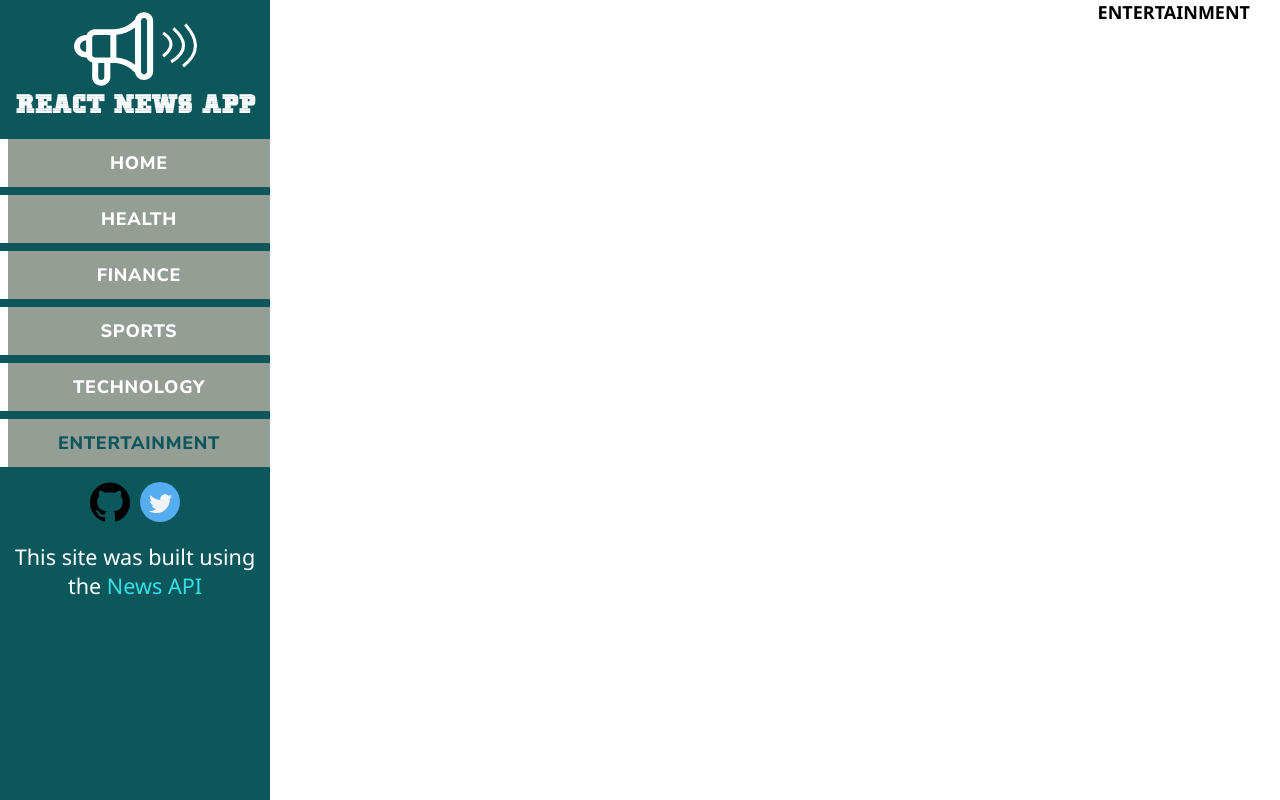
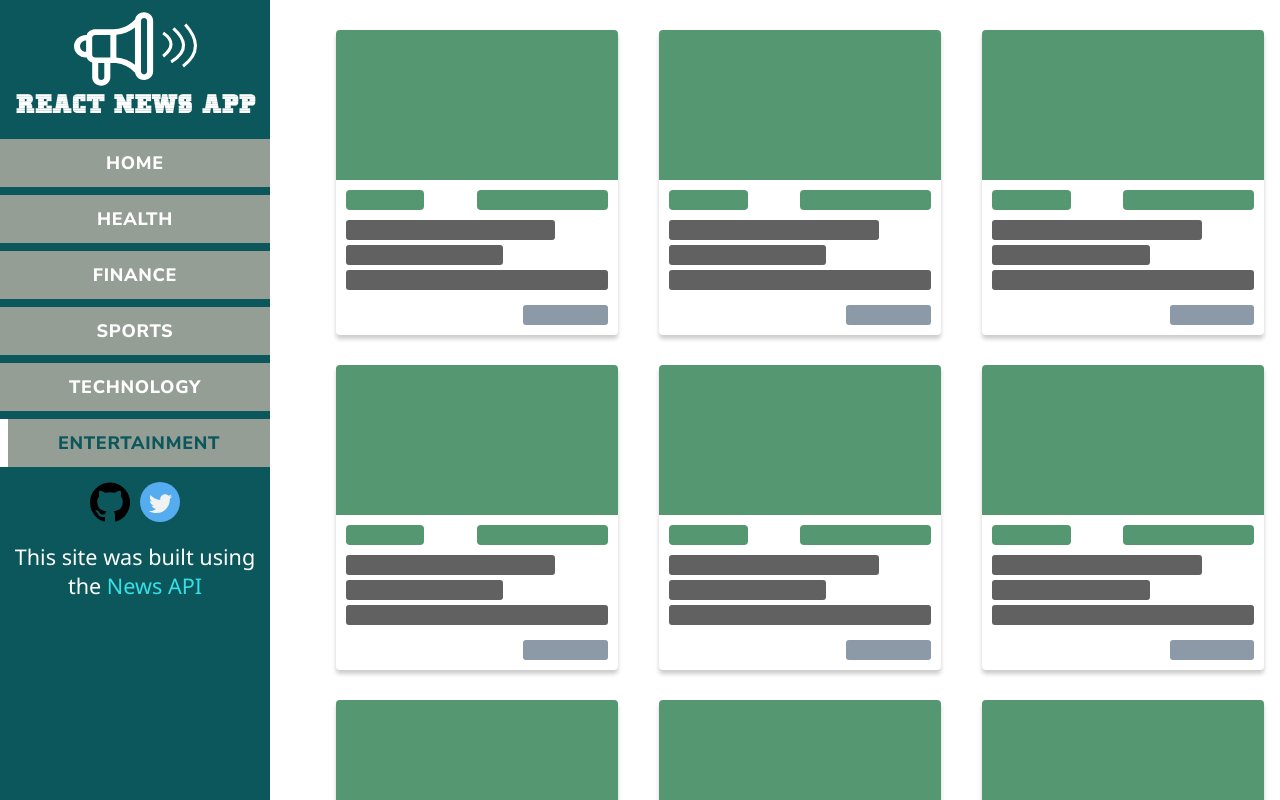
Before and after one commit to Irene-24/react-news-app, a React (Create React App) app: page /entertainment in a window 1280 px wide. Shown: the top 800 px of the page. Built offline with nearby package versions, Linux system fonts and the light colour scheme.

Commit message:
added fixed header, adjust side bar responsivesness to 992px screen width

```diff
--- a/src/App.js
+++ b/src/App.js
@@ -1,6 +1,7 @@
 import React, { Component } from 'react';
 import { Route, Switch, Redirect } from "react-router-dom";
 import Layout from "./components/Layout/Layout";
+import LoadingPage from "./components/LoadingPage/LoadingPage";
 
 
 class App extends Component
@@ -14,19 +15,21 @@ class App extends Component
     (
       <Switch>
 
-        <Route path="/home" render = { () => <h1 style={ {textAlign:"center",position:"absolute",top:"0",right:"30px"}}>HOME</h1> } />
-        <Route path="/health" render = { () => <h1 style={ {textAlign:"center",position:"absolute",top:"0",right:"30px"}}>HEALTH</h1> } />
-        <Route path="/finance" render = { () => <h1 style={ {textAlign:"center",position:"absolute",top:"0",right:"30px"}}>FINANCE</h1> } />
-        <Route path="/sports" render = { () => <h1 style={ {textAlign:"center",position:"absolute",top:"0",right:"30px"}}>SPORTS</h1> } />
-        <Route path="/technology" render = { () => <h1 style={ {textAlign:"center",position:"absolute",top:"0",right:"30px"}}>TECHNOLOGY</h1> } />
-        <Route path="/entertainment" render = { () => <h1 style={ {textAlign:"center",position:"absolute",top:"0",right:"30px"}}>ENTERTAINMENT</h1> } />
+        <Route path="/home" />
+        <Route path="/health" />
+        <Route path="/finance" />
+        <Route path="/sports" />
+        <Route path="/technology" />
+        <Route path="/entertainment" />
         <Redirect to ="/home" />
+
       </Switch>
     );
 
     return (
       <Layout>
        { routes }
+       <LoadingPage />
       </Layout>
     );
 
--- a/src/components/Header/Header.jsx
+++ b/src/components/Header/Header.jsx
@@ -6,17 +6,21 @@ import classes from "./Header.module.css";
 const header = (props) => {
     return (
 
-        <header className = {classes.Header}>
+        <header className={classes.Header}>
 
-        <div onClick = { props.toggle } className = {classes.Hamburger}>
+            <nav>
+                <div onClick={props.toggle} className={classes.Hamburger}>
                     <div></div>
                     <div></div>
                     <div></div>
                 </div>
 
-        <div className = {classes.Logo}>
+                <div className={classes.Logo}>
                     <Logo />
                 </div>
+            </nav>
+
+
 
 
         </header>
--- a/src/components/Header/Header.module.css
+++ b/src/components/Header/Header.module.css
@@ -6,6 +6,14 @@
     max-height: 60px;
     position: relative;
     z-index: 100;
+}
+
+.Header nav
+{
+    position: fixed;
+    width: 100vw;
+    z-index: 100;
+    background: var(--green);
 }
 
 .Hamburger
@@ -50,7 +58,7 @@
     max-width: 78px;
 }
 
-@media (min-width:768px)
+@media (min-width:993px)
 {
     .Header
     {
--- /dev/null
+++ b/src/components/LoadingPage/DummyCard/DummyCard.jsx
@@ -0,0 +1,45 @@
+import React from 'react'
+import classes from "./DummyCard.module.css";
+
+
+const dummyCard = () => {
+
+    return (
+        <div className={classes.Card}>
+
+            <div className={classes.CardPic}>
+
+
+            </div>
+
+            <div className={classes.Content}>
+                <div className={classes.Author}>
+
+                </div>
+
+                <div className={classes.Date}>
+
+                </div>
+
+                <div className={classes.Text} >
+
+                  <div></div>
+                  <div></div>
+                  <div></div>
+
+                </div>
+
+                <div className={classes.Out} >
+
+                </div>
+            </div>
+
+
+
+        </div>
+
+    );
+
+}
+
+export default dummyCard;
--- /dev/null
+++ b/src/components/LoadingPage/DummyCard/DummyCard.module.css
@@ -0,0 +1,110 @@
+.Card
+{
+    background: #FFFFFF;
+    box-shadow: 0px 4px 4px rgba(0, 0, 0, 0.25);
+    width:280px;
+    border-radius: 4px;
+    overflow:hidden;
+    animation: fadeIn 2s infinite;
+    margin: 10px 0;
+    padding-bottom: 30px;
+}
+
+.CardPic
+{
+    background: #2a7e4e;
+    height: 150px;
+}
+
+.Content
+{
+    padding: 10px;
+    position: relative;
+}
+
+.Author,.Date
+{
+    border-radius: 4px;
+    height:20px;
+    display: inline-block;
+    background: #2a7e4e;
+}
+
+.Author
+{
+    width: 30%;
+}
+
+.Date
+{
+    width: 50%;
+    margin-left: 20%;
+}
+
+.Text div
+{
+   height: 20px;
+   border-radius: 3px;
+   background: #3a3a3a;
+   margin: 5px 0;
+}
+
+
+.Text div:nth-child(1)
+{
+   width:100%;
+}
+
+.Text div:nth-child(2)
+{
+    width:60%;
+}
+
+.Text div:nth-child(1)
+{
+    width:80%;
+}
+
+@keyframes fadeIn
+{
+    0% {opacity : 0.4}
+    50% {opacity : 0.8}
+    100% {opacity : 0.4}
+}
+
+.Out
+{
+    height: 20px;
+    width:30%;
+    border-radius: 3px;
+    background: slategray;
+    position: absolute;
+    right:10px;
+    margin-top: 10px;
+
+}
+
+@media (max-width:767px)
+{
+    .Card
+    {
+        margin:10px auto;
+    }
+}
+
+@media (min-width:992px)
+{
+    .Card
+    {
+        margin:10px auto;
+        width:80%;
+    }
+}
+
+@media (min-width:1200px)
+{
+    .Card
+    {
+        width:90%;
+    }
+}
--- /dev/null
+++ b/src/components/LoadingPage/LoadingPage.jsx
@@ -0,0 +1,22 @@
+import React from "react";
+import DummyCard from "./DummyCard/DummyCard";
+import classes from "./LoadingPage.module.css";
+
+const LoadingPage = () => {
+    const cards = [];
+
+    for (let i = 0; i < 20 ; i++)
+    {
+        cards.push( <DummyCard key={i} /> ) ;
+    }
+
+    return (
+        <div className={classes.Grid}>
+
+            {cards}
+
+        </div>
+    )
+}
+
+export default LoadingPage;
--- /dev/null
+++ b/src/components/LoadingPage/LoadingPage.module.css
@@ -0,0 +1,26 @@
+.Grid
+{
+    display: grid;
+    grid-template-columns: repeat(auto-fit, minmax(280px, 1fr));
+    margin-top: 20px;
+    grid-gap: 10px;
+}
+
+@media (min-width:993px)
+{
+    .Grid
+    {
+       margin-left:320px;
+    }
+
+}
+
+
+@media  (min-width:768px) and (max-width:991px)
+{
+    .Grid
+    {
+        padding-left: 5%;
+    }
+
+}
--- a/src/components/SideBar/NavItems/NavItem/NavItem.module.css
+++ b/src/components/SideBar/NavItems/NavItem/NavItem.module.css
@@ -3,7 +3,6 @@
    background-color: var(--grey-brown);
    color: #fff;
    text-align: center;
-   border-left: 8px solid #fff;
    margin-top: 8px;
    text-transform: uppercase;
    font-weight: bold;
@@ -27,4 +26,5 @@
 .NavItem a.Active
 {
    color: var(--green);
+   border-left: 8px solid #fff;
 }
--- a/src/components/SideBar/NavItems/NavItems.module.css
+++ b/src/components/SideBar/NavItems/NavItems.module.css
@@ -10,8 +10,11 @@
     min-width: 270px;
     max-width: 320px;
     background-color: var(--green);
-    min-height: 100vh;
-    position: unset;
+    z-index:80;
+    top:0;
+    overflow-y: scroll;
+    height: 100vh;
+    position: fixed;
 }
 
 .SideLogo
@@ -60,14 +63,12 @@
   font-size:inherit;
 }
 
-@media (max-width:767px)
+@media (max-width:992px)
 {
     .NavWrapper
     {
         transform: translateX(-120%);
-        height: 70vh;
-        overflow-y: scroll;
-        position: fixed;
+        top:unset;
         will-change: transform;
         transition: transform 0.6s ease-in-out;
     }
@@ -77,5 +78,10 @@
         transform: translateX(0%);
     }
 
+    .Credit
+    {
+        margin-bottom: 10vh;
+    }
+
 
 }
--- a/src/index.css
+++ b/src/index.css
@@ -22,14 +22,19 @@ a
 
 ::-webkit-scrollbar
 {
-  width: 6px;
+  width: 10px;
   background-color: #F5F5F5;
   border-radius:10px;
 }
 
+::-webkit-scrollbar-track
+{
+  box-shadow: inset 0 0 2px grey;
+  border-radius: 10px;
+}
+
 ::-webkit-scrollbar-thumb
 {
-  background-color: #000000;
-  height: 60px;
+  background-color: var(--green);
   border-radius:10px;
 }
```
Also changed, not shown: src/containers/Page/Page.jsx (added). Lines whose indentation alone changed are shown as unchanged.
